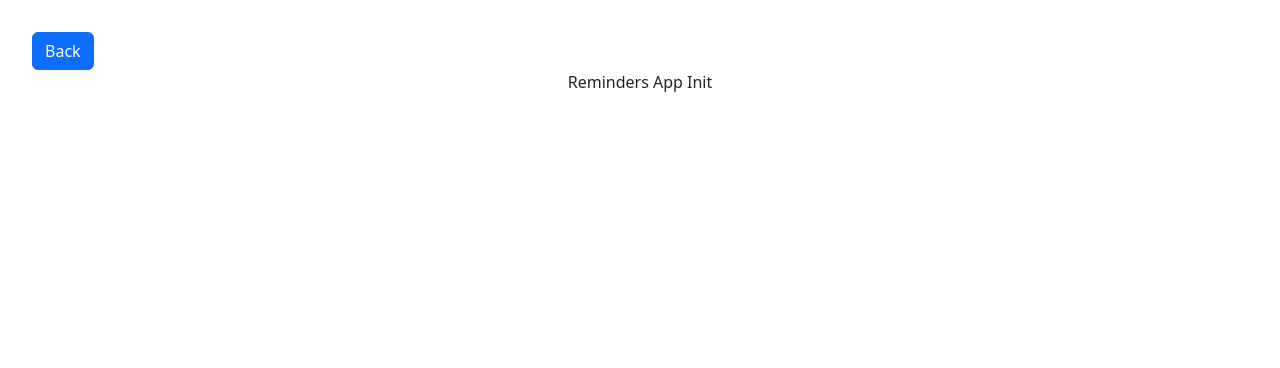
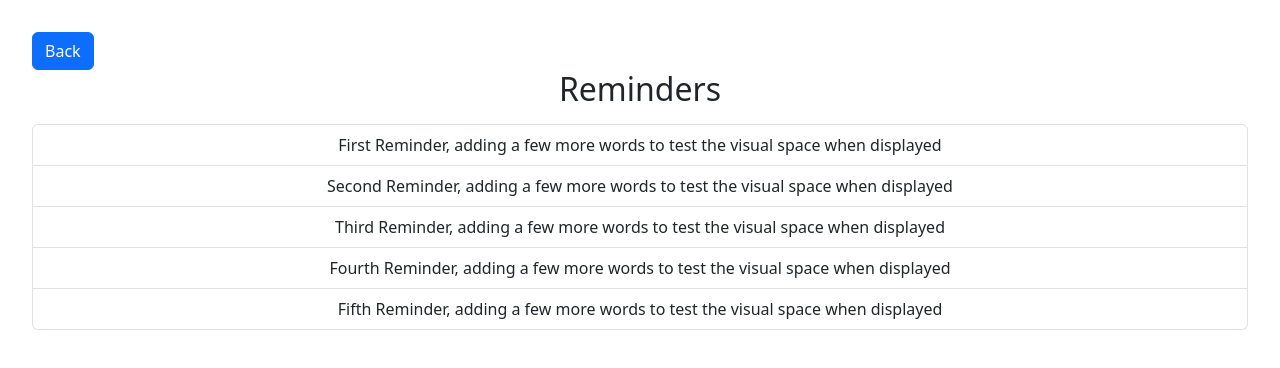
Before and after one commit to Pantaleon-Arkady/React-FrontEnd, a React (Vite) app: page /reminder-app in a window 1280 px wide. Shown: the top 368 px of the page. Built offline with nearby package versions, Linux system fonts and the light colour scheme.

Commit message:
display reminders

```diff
--- a/src/ReminderApp.jsx
+++ b/src/ReminderApp.jsx
@@ -1,6 +1,20 @@
 import { Link } from "react-router-dom";
+import { useEffect, useState } from "react";
+import ReminderList from "./ReminderList";
 
 function ReminderApp() {
+    const defaultReminders = [
+        { id: 1, text: 'First Reminder, adding a few more words to test the visual space when displayed', date: new Date("2025-10-20T10:00:00")},
+        { id: 1, text: 'Second Reminder, adding a few more words to test the visual space when displayed', date: new Date("2025-10-20T10:00:00")},
+        { id: 1, text: 'Third Reminder, adding a few more words to test the visual space when displayed', date: new Date("2025-10-20T10:00:00")},
+        { id: 1, text: 'Fourth Reminder, adding a few more words to test the visual space when displayed', date: new Date("2025-10-20T10:00:00")},
+        { id: 1, text: 'Fifth Reminder, adding a few more words to test the visual space when displayed', date: new Date("2025-10-20T10:00:00")},
+    ];
+
+    const [reminders, setReminders] =  useState(() => {
+        const saved = localStorage.getItem("reminders");
+        return saved ? JSON.parse(saved) : defaultReminders;
+    });
 
     return (
         <div>
@@ -9,7 +23,12 @@ function ReminderApp() {
                     Back
                 </Link>
             </div>
-            <span>Reminders App Init</span>
+            <div>
+                <h2>Reminders</h2>
+                <ReminderList
+                    reminders={reminders}
+                />
+            </div>
         </div>
     )
 }
--- /dev/null
+++ b/src/ReminderList.jsx
@@ -0,0 +1,18 @@
+function ReminderList({ reminders }) {
+
+
+
+    return (
+        <ul className="list-group mt-3">
+            {reminders.map(reminder => (
+                <li className="list-group-item ">
+                    <span>
+                        {reminder.text}
+                    </span>
+                </li>
+            ))}
+        </ul>
+    )
+};
+
+export default ReminderList
```
Also changed, not shown: src/TaskApp.jsx (indentation only).
